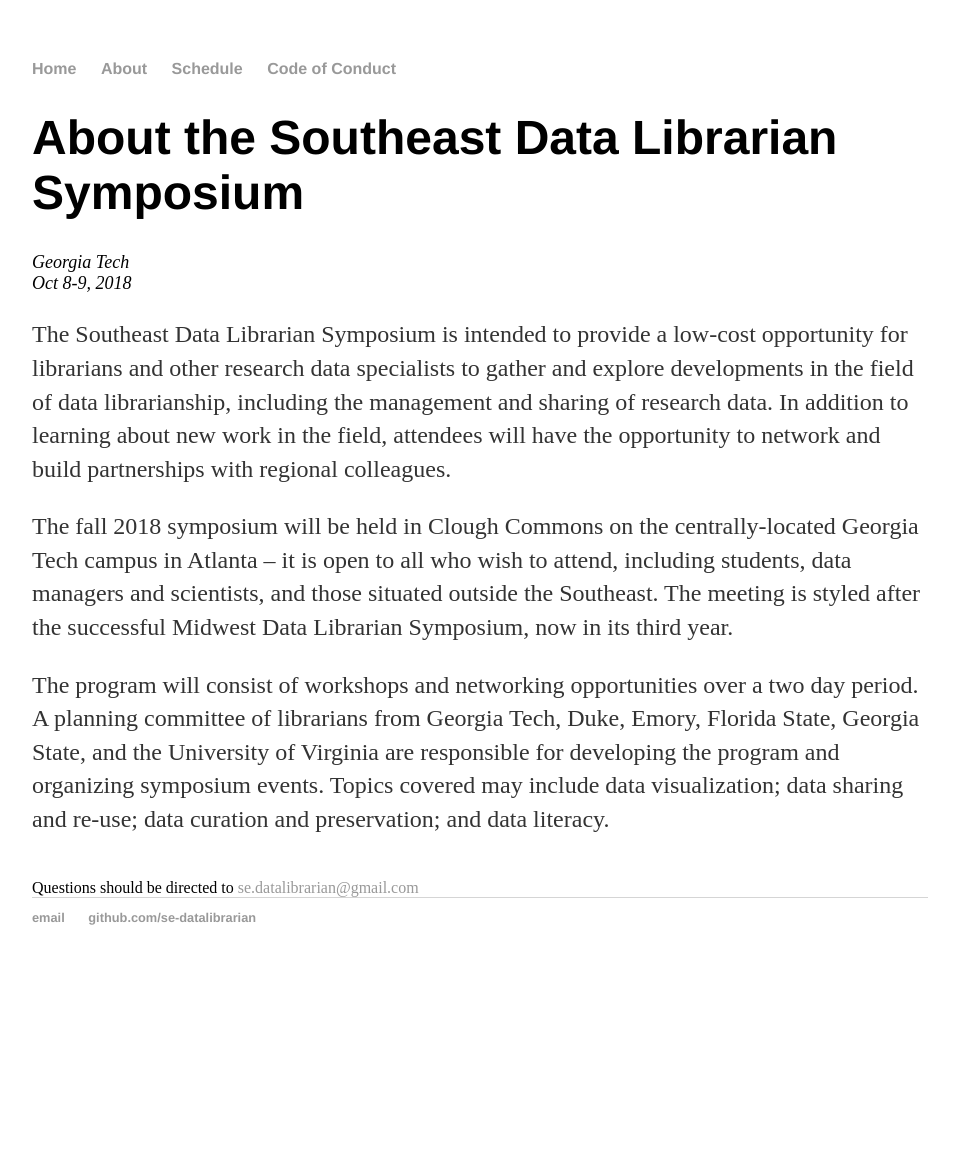
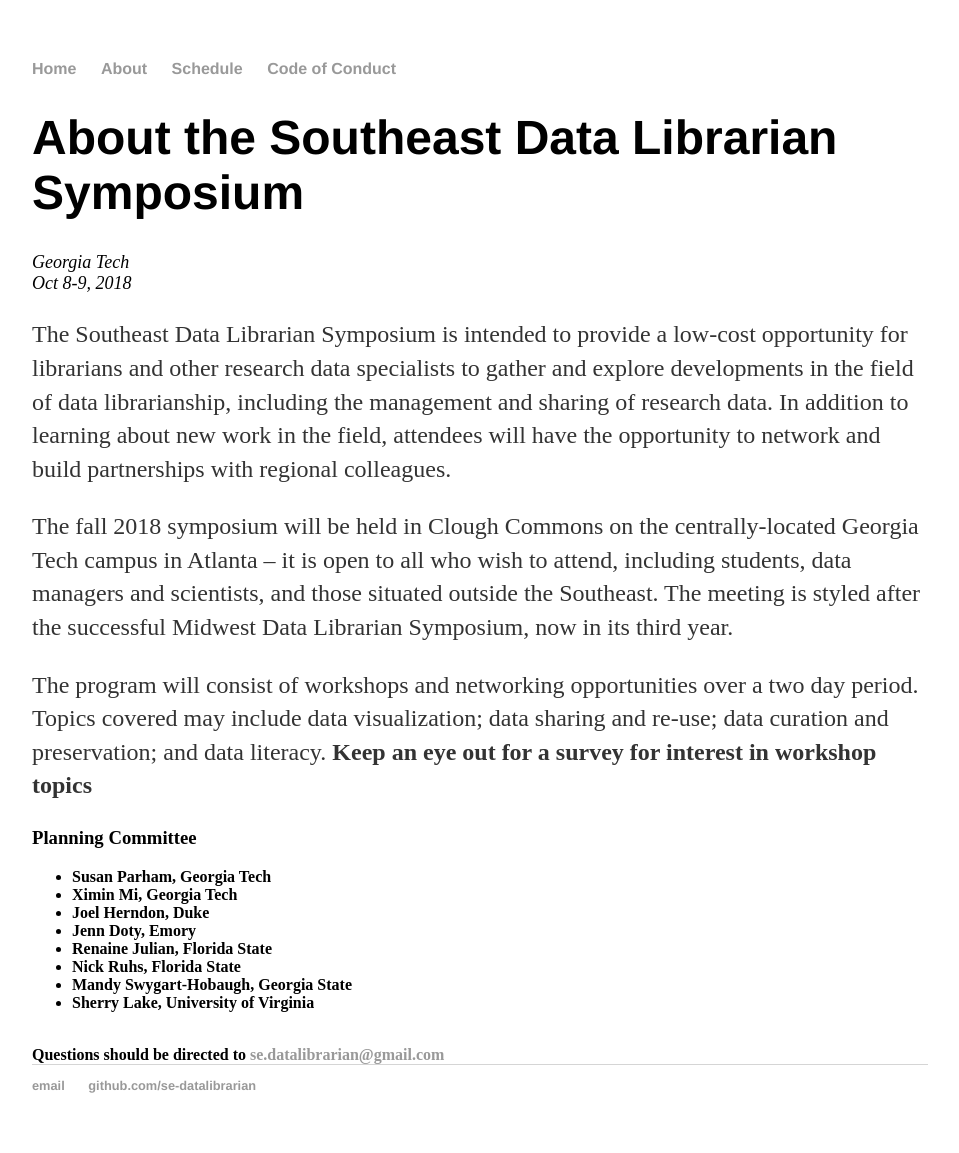
Before and after one commit to se-datalibrarian/test, a Jekyll site: the page built from about/index.html, in a window 1280 px wide. Shown: the whole page, without its empty margins (160-1119 px from the left). Built offline with Jekyll 4.4.1, drawn with Linux system fonts in a browser that asks for light colours; before the commit the page ends 985 px from its top, so only the background shows below that.

Commit message:
List of Committee Members

```diff
--- a/about/index.html
+++ b/about/index.html
@@ -13,8 +13,24 @@
 					</P><P>
 The fall 2018 symposium will be held in Clough Commons on the centrally-located Georgia Tech campus in Atlanta – it is open to all who wish to attend, including students, data managers and scientists, and those situated outside the Southeast.  The meeting is styled after the successful Midwest Data Librarian Symposium, now in its third year.
 			</P><p>
-The program will consist of workshops and networking opportunities over a two day period. A planning committee of librarians from Georgia Tech, Duke, Emory, Florida State, Georgia State, and the University of Virginia are responsible for developing the program and organizing symposium events. Topics covered may include data visualization; data sharing and re-use; data curation and preservation; and data literacy.
+The program will consist of workshops and networking opportunities over a two day period. Topics covered may include data visualization; data sharing and re-use; data curation and preservation; and data literacy. <strong>Keep an eye out for
+			a survey for interest in workshop topics
 			</P>
+			<h3>Planning Committee</h3>
+
+		<UL>
+			<LI>
+				Susan Parham, Georgia Tech</LI>
+			<LI>
+				Ximin Mi, Georgia Tech</LI>
+			<LI>
+				Joel Herndon, Duke </LI>
+			<LI>   Jenn Doty, Emory</LI>
+			<LI> Renaine Julian, Florida State</LI>
+			<LI> Nick Ruhs, Florida State</LI>
+				<LI> Mandy Swygart-Hobaugh, Georgia State</LI>
+				<LI>Sherry Lake, University of Virginia</LI>
+				</UL>
 
 
 	<BR>Questions should be directed to <a href="mailto:se.datalibrarian@gmail.com">se.datalibrarian@gmail.com</a>
```
